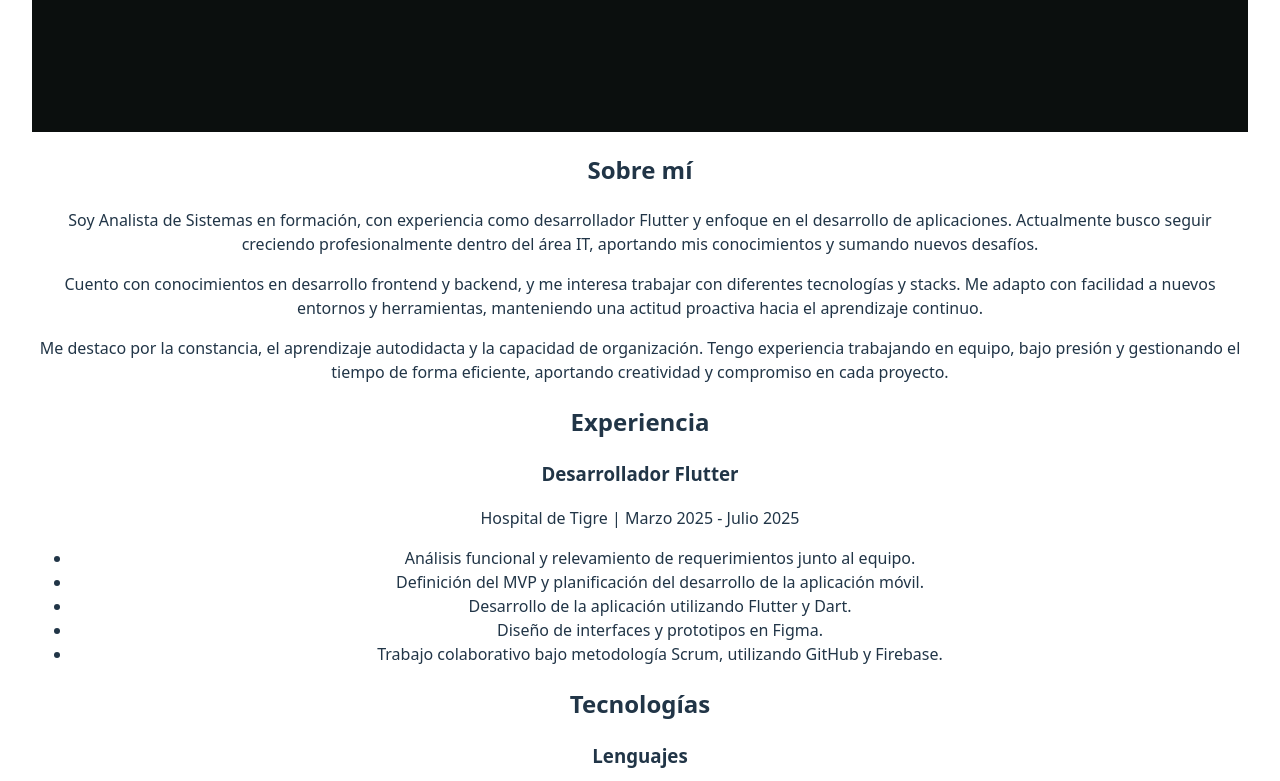
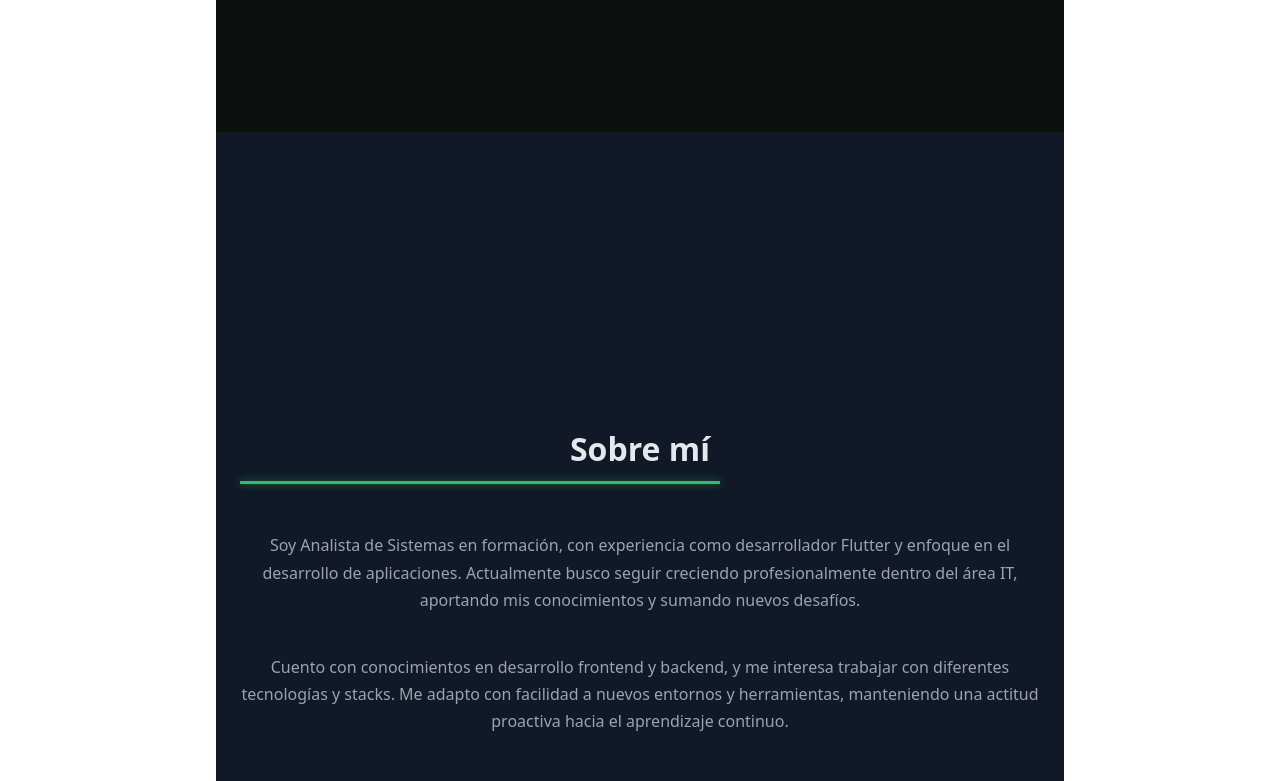
Before and after one commit to Mariano18014/cv-repository, a React (Vite) app: page / in a window 1280 px wide. Shown: the part 700-1481 px from the top of the page. Built offline with nearby package versions, Linux system fonts and the light colour scheme.

Commit message:
Agrego estilos al archivo AboutMe.

```diff
--- a/src/pages/AboutMe.jsx
+++ b/src/pages/AboutMe.jsx
@@ -1,3 +1,5 @@
+import '../styles/AboutMe.css'
+
 function AboutMe() {
     return (
         <section id="about-me">
--- /dev/null
+++ b/src/styles/AboutMe.css
@@ -0,0 +1,44 @@
+#about-me {
+  min-height: 100vh;
+
+  display: flex;
+  flex-direction: column;
+  justify-content: center;
+
+  padding: 6rem 1.5rem;
+  background-color: #111827;
+  color: #e5e7eb;
+}
+
+#about-me h2 {
+  font-size: 2rem;
+  font-weight: 600;
+  margin-bottom: 2rem;
+
+  position: relative;
+  display: inline-block;
+}
+
+#about-me h2::after {
+  content: '';
+  display: block;
+  width: 60%;
+  height: 3px;
+  margin-top: 8px;
+
+  background-color: #22c55e;
+  box-shadow: 0 0 8px rgba(34, 197, 94, 0.6);
+}
+
+#about-me p {
+  max-width: 800px;
+  margin-bottom: 1.5rem;
+
+  font-size: 1rem;
+  line-height: 1.7;
+  color: #9ca3af;
+}
+
+#about-me p:last-child {
+  margin-bottom: 0;
+}
```
